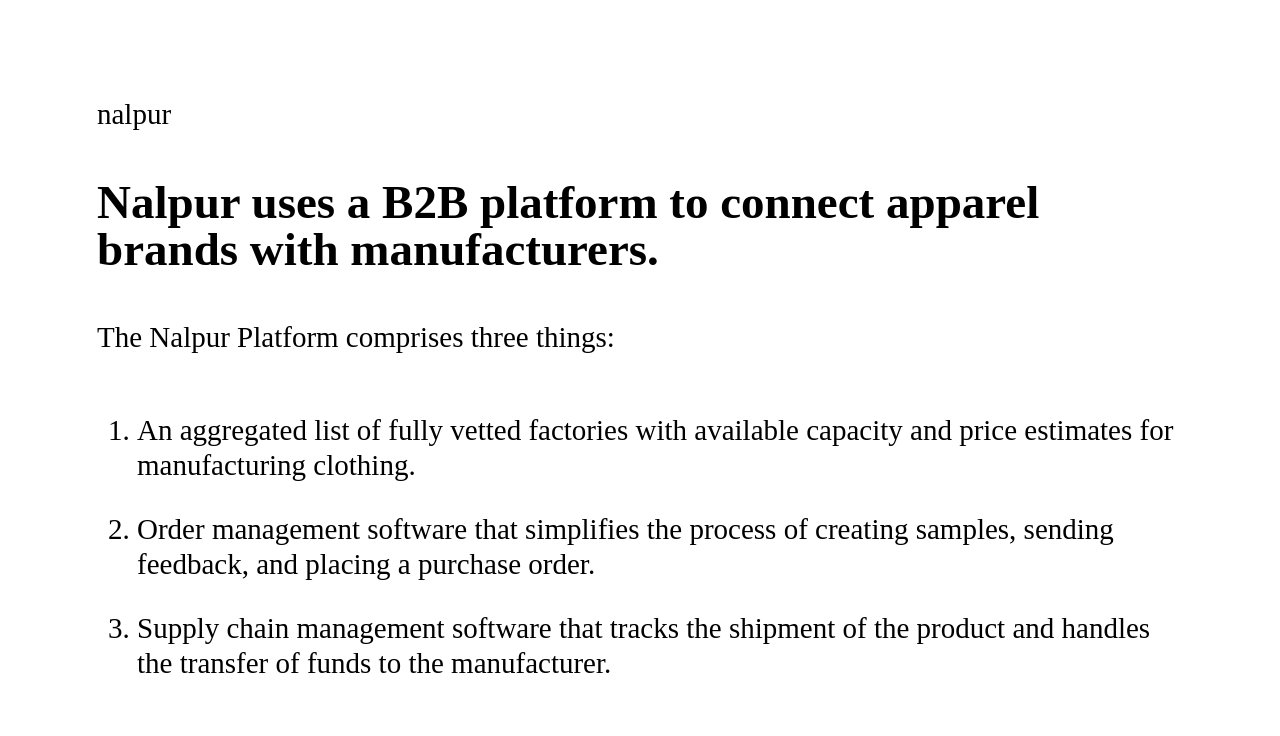
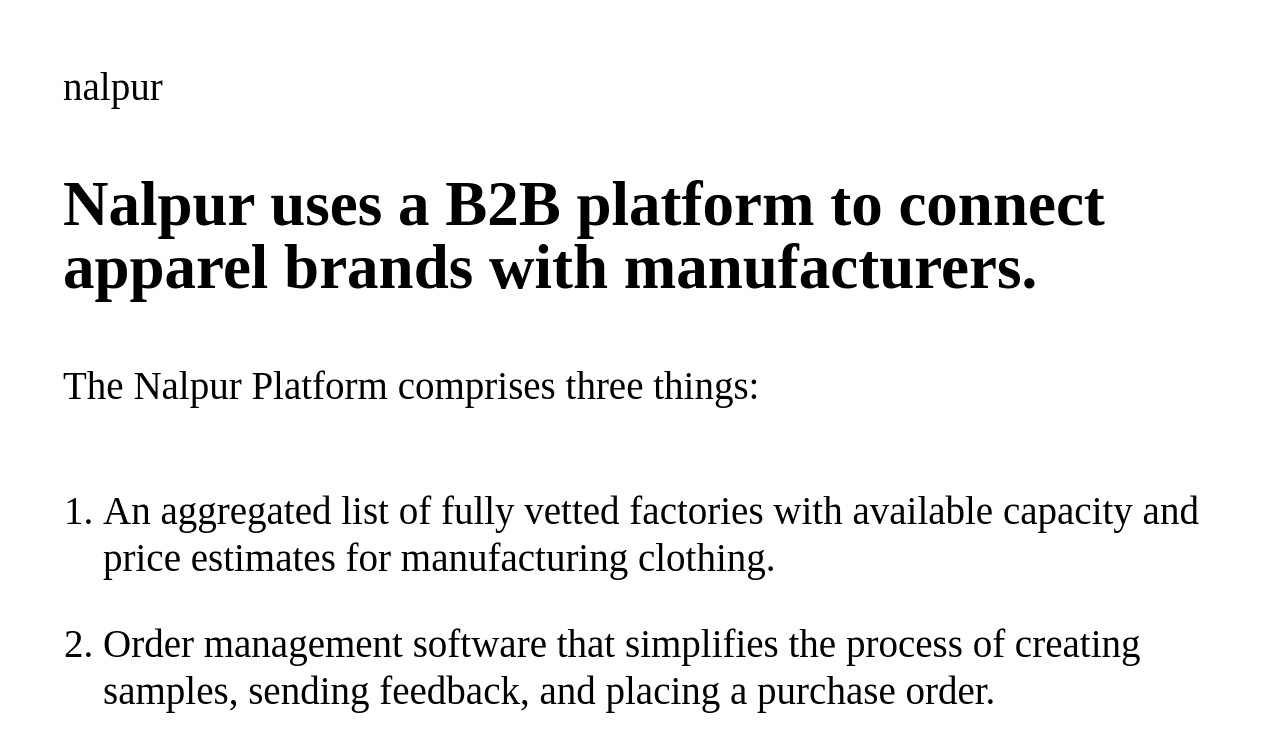
Before and after one commit to labibrahman/nalpur.com, a plain HTML site: page index.html in a window 1280 px wide. Shown: the top 736 px of the page. Drawn offline with Linux system fonts and the light colour scheme; a web font is replaced by a local one.

```diff
--- a/stylesheets/style.css
+++ b/stylesheets/style.css
@@ -65,19 +65,19 @@
 body {
   font-family: Prelude;
   font-weight: 400;
-  font-size: 29px;
-  padding: 97px;
-  line-height: 35px;
+  font-size: 39px;
+  padding: 63px;
+  line-height: 47px;
 }
 
 h3 {
   font-weight: 700;
-  font-size: 47px;
-  line-height: 47px;
-  padding-top: 47px;
-  padding-bottom: 47px;
+  font-size: 63px;
+  line-height: 63px;
+  padding-top: 63px;
+  padding-bottom: 63px;
 }
 
 p, li {
-  padding-bottom: 29px;
+  padding-bottom: 39px;
 }
```
